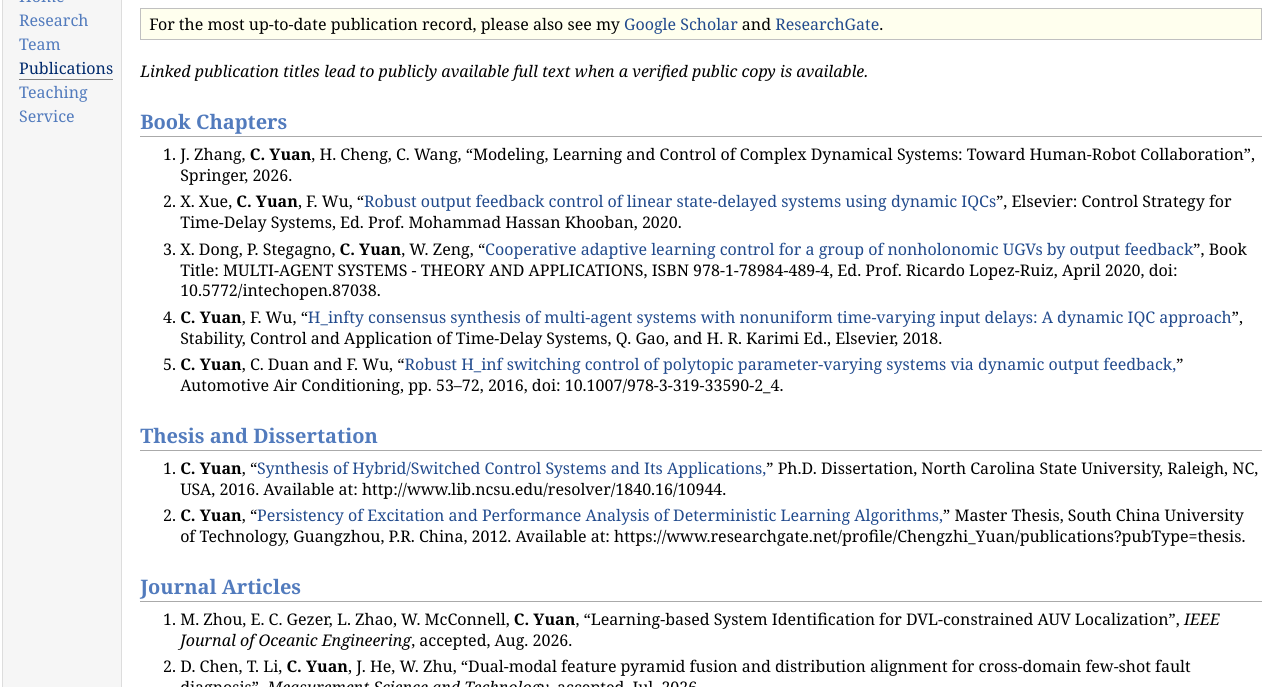
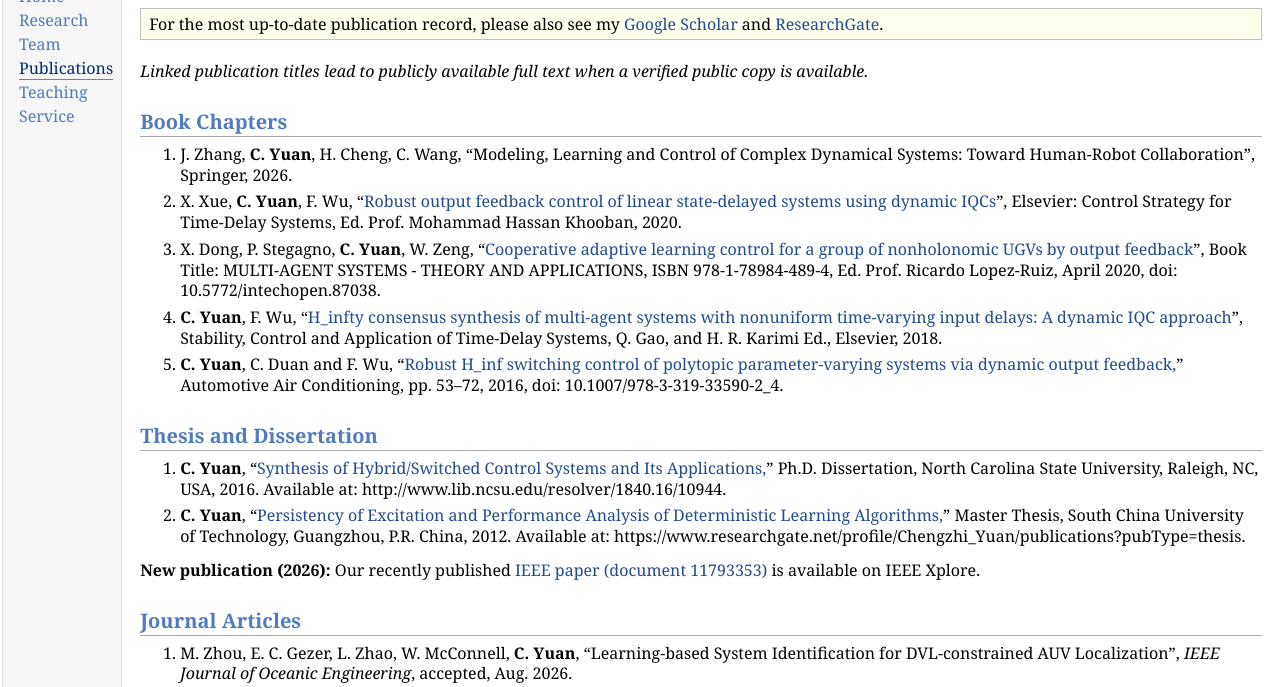
Before and after one commit to chengzhi-yuan/chengzhi-yuan.github.io, a plain HTML site: page publications.html in a window 1280 px wide. Shown: the part 68-755 px from the top of the page. Drawn offline with Linux system fonts and the light colour scheme.

Commit message:
Link new IEEE publication record from publications page

```diff
--- a/publications.html
+++ b/publications.html
@@ -64,6 +64,7 @@
 </p>
 </li>
 </ol>
+<p><b>New publication (2026):</b> Our recently published <a href="https://ieeexplore.ieee.org/document/11793353/" target="_blank">IEEE paper (document 11793353)</a> is available on IEEE Xplore.</p>
 <h2>Journal Articles
 </h2>
 <ol>
```
